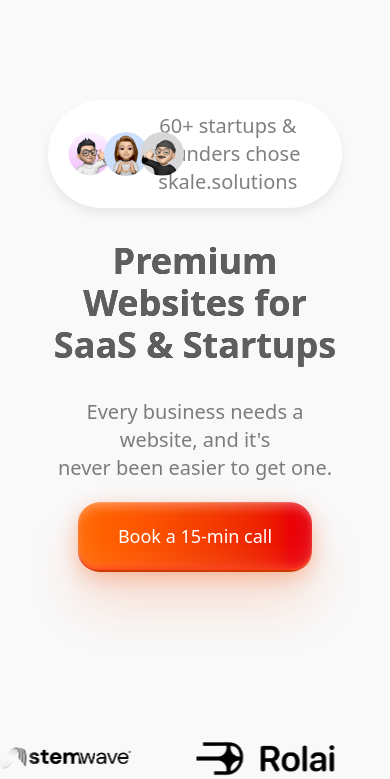
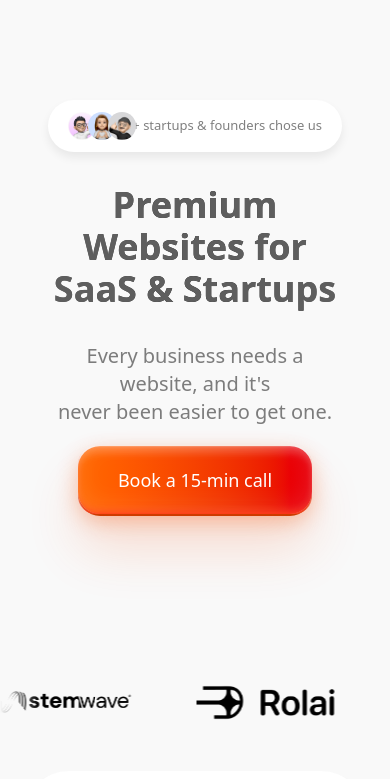
Before and after one commit to Showrab15/Skale-Clone, a Next.js app: page / in a window 390 px wide. Shown: the top 779 px of the page. Built offline with nearby package versions, Linux system fonts and the light colour scheme.

Commit message:
banner top cta done

```diff
--- a/src/components/Bsnner/Banner.tsx
+++ b/src/components/Bsnner/Banner.tsx
@@ -41,26 +41,39 @@ const Banner: React.FC = () => {
           <div className="space-y-8 text-center">
             <div className="inline-flex mb-8">
               <div
-                className=" cursor-pointer group group-hover:px-6 flex gap-2 items-center bg-white rounded-full px-5 py-3 shadow-lg"
+                className=" cursor-pointer group group-hover:px-6 flex gap-4 lg:gap-0 items-center bg-white rounded-full px-5 py-3 shadow-lg"
                 style={{
                   boxShadow: "rgba(0, 0, 0, 0.07) 0px 5.37707px 9.14102px 0px",
                 }}
               >
                 <div className="flex group-hover:gap-1">
-                  <img className="w-11 h-11 " src="/person1.avif" alt="" />
                   <img
-                    className="w-11 h-11 -left-2 relative bg-[#cddfff] rounded-full"
+                    className="lg:w-11 lg:h-11 h-7 w-7 "
+                    src="/person1.avif"
+                    alt=""
+                  />
+                  <img
+                    className="lg:w-11 lg:h-11 h-7 w-7 -left-2 relative bg-[#cddfff] rounded-full"
                     src="/person2.avif"
                     alt=""
                   />
                   <img
-                    className="bg-[#d7d7d9] rounded-full w-11 h-11 -left-4  relative"
+                    className="bg-[#d7d7d9] rounded-full lg:w-11 lg:h-11 h-7 w-7 -left-4  relative"
                     src="/person3.avif"
                     alt=""
                   />
                 </div>
-                <p className="text-xl leading-28px]  font-normal text-[#00000080] text-center">
+                <p
+                  className="lg:block hidden text-[13px] lg:text-xl lg:leading-[28px]  font-normal text-[#00000080]
+                text-nowrap text-center"
+                >
                   60+ startups & founders chose skale.solutions
+                </p>
+                <p
+                  className="lg:hidden block text-[13px] lg:text-xl lg:leading-[28px]  font-normal text-[#00000080]
+                text-nowrap text-center"
+                >
+                  48+ startups & founders chose us
                 </p>
               </div>
             </div>
```
